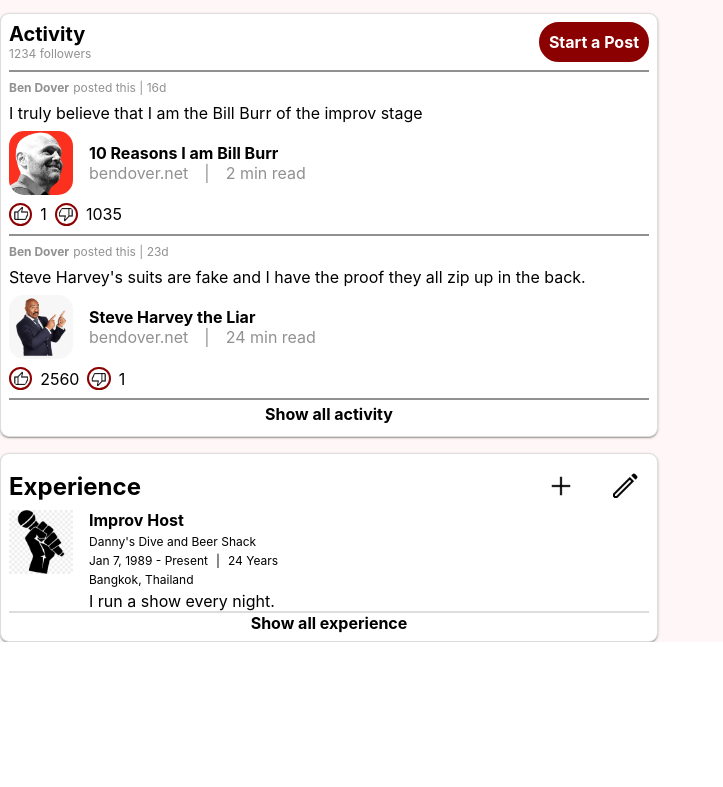
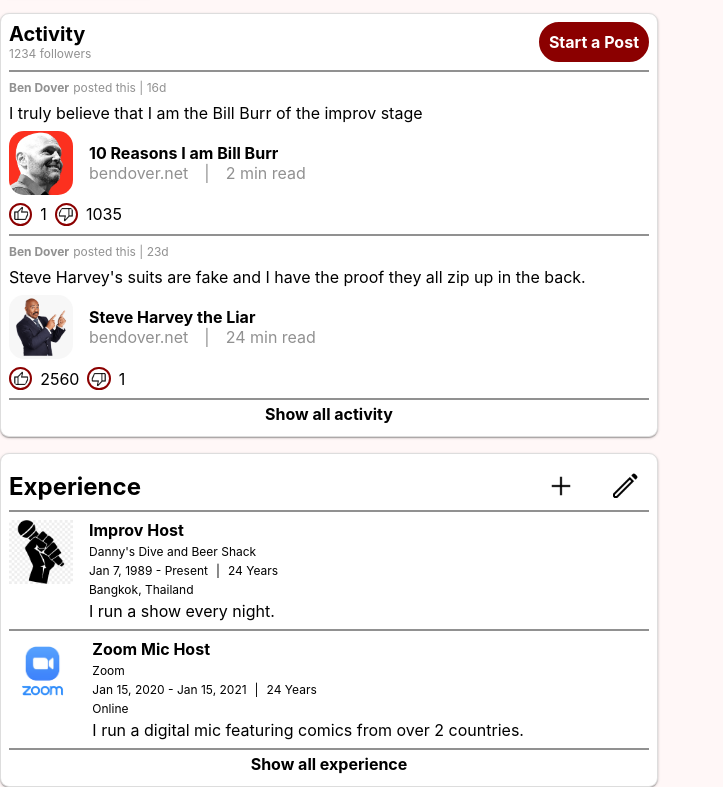
Before and after one commit to inherentspice/set-listed, a React (Create React App) app: page /my-profile in a window 1280 px wide. Shown: the part 939-1726 px from the top of the page, without its empty margins (0-723 px from the left). Before the commit the page ends 1581 px from the top, so only its background shows below. Built offline with nearby package versions, Linux system fonts and the light colour scheme.

Commit message:
updated styling of experience comp and added loop function to populate based on user profile.

```diff
--- a/src/components/profile/profile-experience.tsx
+++ b/src/components/profile/profile-experience.tsx
@@ -3,6 +3,7 @@
 import Add from "../../media/icons/add.png";
 import "../../styles/profile-experience.css";
 import OpenMic from "../../media/profile/openmic.png";
+import { FakeUserData } from "../../dummy-data/fake-users";
 
 export default function ProfileExperience(){
     return(
@@ -15,20 +16,24 @@
                 </div>
             </div>
             <div className="profile-experience-items-cont">
+                {FakeUserData.experience.map(item => {
+                    return(
                         <div className="profile-experience-item">
-                    <img className="profile-experience-item-img" src={OpenMic} />
+                            <img className="profile-experience-item-img" src={item.img} />
                             <div className="profile-experience-item-info-cont">
-                        <div className="profile-experience-item-title">Improv Host</div>
-                        <div className="profile-experience-item-venue">Danny's Dive and Beer Shack</div>
+                                <div className="profile-experience-item-title">{item.title}</div>
+                                <div className="profile-experience-item-venue">{item.venue}</div>
                                 <div className="profile-experience-item-duration-cont">
-                            <div className="profile-experience-item-dates">Jan 7, 1989 - Present</div>
+                                    <div className="profile-experience-item-dates">{item.start +" - "+ item.end}</div>
                                     <div>|</div>
                                     <div className="profile-experience-item-duration">24 Years</div>
                                 </div>
-                        <div className="profile-experience-item-location">Bangkok, Thailand</div>
-                        <div className="profile-experience-item-description">I run a show every night.</div>
+                                <div className="profile-experience-item-location">{item.location}</div>
+                                <div className="profile-experience-item-description">{item.description}</div>
                             </div>
                         </div>
+                    )
+                })}
             </div>
             <div className="profile-experience-show-all-experience">
                 Show all experience
--- a/src/dummy-data/fake-users.tsx
+++ b/src/dummy-data/fake-users.tsx
@@ -5,6 +5,8 @@
 import youtube from "../media/icons/youtube.png";
 import BillBurr from "../media/profile/billburr.png";
 import SteveHarvey from "../media/profile/steveharvey.png";
+import ImprovHost from "../media/profile/openmic.png";
+import Zoom from "../media/profile/zoom.png";
 
 export const FakeUserData = {
   userFirstName: "Ben",
@@ -20,10 +22,78 @@
   userProfileViews: 1,
   userPostImpressions: 69,
   userFollwers: 1234,
-  groups: [{id: 1, name:"Open Mic Support Group", url: "/groups/openmicsupportgroup"}],
-  events: [{id: 2, name:"Sad Mic at Restaurant", url: "/events/sadmic"}],
-  hashtags: [{id: 3, name:"comedy", url:"/hashtags/comedy"}],
-  socialMedia: [{id: 4, socialMedia: "instagram", img: instagram, username: "@bendover69", followers: 3}, { id: 5, socialMedia: "youtube", img: youtube, username: "@BenDover69", followers: 14}, { id: 6, socialMedia: "tiktok", img: tiktok, username: "@BenChiling", followers: 100000}],
+  groups: [{
+    id: 1,
+    name:"Open Mic Support Group",
+    url: "/groups/openmicsupportgroup"
+  }],
+  events: [{
+    id: 2,
+    name:"Sad Mic at Restaurant",
+    url: "/events/sadmic"
+  }],
+  hashtags: [{
+    id: 3,
+    name:"comedy",
+    url:"/hashtags/comedy"
+  }],
+  socialMedia: [{
+    id: 4,
+    socialMedia: "instagram",
+    img: instagram,
+    username: "@bendover69",
+    followers: 3
+  }, {
+    id: 5,
+    socialMedia: "youtube",
+    img: youtube,
+    username: "@BenDover69",
+    followers: 14
+  }, {
+    id: 6,
+    socialMedia: "tiktok",
+    img: tiktok,
+    username: "@BenChiling",
+    followers: 100000
+  }],
   about:"I just received the initial deposit for a corporate show in Dubai that's coming up in a couple of weeks. The show pays $8000, yes, that's right, EIGHT THOUSAND US DOLLARS for less than one hour's work! And yes, I'll be flying in First Class as usual, in unbelievable luxury, with a flat bed!  I'll be checking out the indoor ski range, surfing on the sand dunes, visiting the tallest building in the world and the world's largest shopping mall, and luxuriating by the pool at my five star hotel. And yes, I will send pictures!",
-  activity: [{id: 7, date: new Date("January 1, 2023"), description: "I truly believe that I am the Bill Burr of the improv stage", title: "10 Reasons I am Bill Burr", url: "bendover.net", read: "2 min", img: BillBurr, likes: 1, dislikes: 1035}, {id: 8, date: new Date("December 25, 2022"), description: "Steve Harvey's suits are fake and I have the proof they all zip up in the back.", title: "Steve Harvey the Liar", url: "bendover.net", read: "24 min", img: SteveHarvey, likes: 2560, dislikes: 1}]
+  activity: [{
+    id: 7,
+    date: new Date("January 1, 2023"),
+    description: "I truly believe that I am the Bill Burr of the improv stage",
+    title: "10 Reasons I am Bill Burr",
+    url: "bendover.net",
+    read: "2 min",
+    img: BillBurr,
+    likes: 1,
+    dislikes: 1035
+  }, {
+    id: 8,
+    date: new Date("December 25, 2022"),
+    description: "Steve Harvey's suits are fake and I have the proof they all zip up in the back.",
+    title: "Steve Harvey the Liar",
+    url: "bendover.net",
+    read: "24 min",
+    img: SteveHarvey,
+    likes: 2560,
+    dislikes: 1}],
+  experience: [{
+    id: 9,
+    img: ImprovHost,
+    title: "Improv Host",
+    venue: "Danny's Dive and Beer Shack",
+    start: "Jan 7, 1989",
+    end: "Present",
+    location: "Bangkok, Thailand",
+    description: "I run a show every night."
+  }, {
+    id: 10,
+    img: Zoom,
+    title: "Zoom Mic Host",
+    venue: "Zoom",
+    start: "Jan 15, 2020",
+    end: "Jan 15, 2021",
+    location: "Online",
+    description: "I run a digital mic featuring comics from over 2 countries."
+  }]
 };
--- a/src/styles/profile-experience.css
+++ b/src/styles/profile-experience.css
@@ -38,6 +38,8 @@
     display: flex;
     flex-direction: row;
     gap: 1rem;
+    border-top: 2px var(--grey-color-1) solid;
+    padding: 0.5rem 0 0.5rem 0;
 }
 
 .profile-experience-item-img {
@@ -74,5 +76,13 @@
     align-items: center;
     justify-content: center;
     font-weight: bold;
-    border-top: solid 2px var(--grey-color-0);
+    border-top: solid 2px var(--grey-color-1);
+    padding: 0.25rem;
+    border-radius: 0 0 15px 15px;
 }
+
+.profile-experience-show-all-experience:hover {
+    background-color: var(--primary-color);
+    color: white;
+    cursor: pointer;
+}
```
Also changed, not shown: src/media/profile/zoom.png (added). Lines whose indentation alone changed are shown as unchanged.
